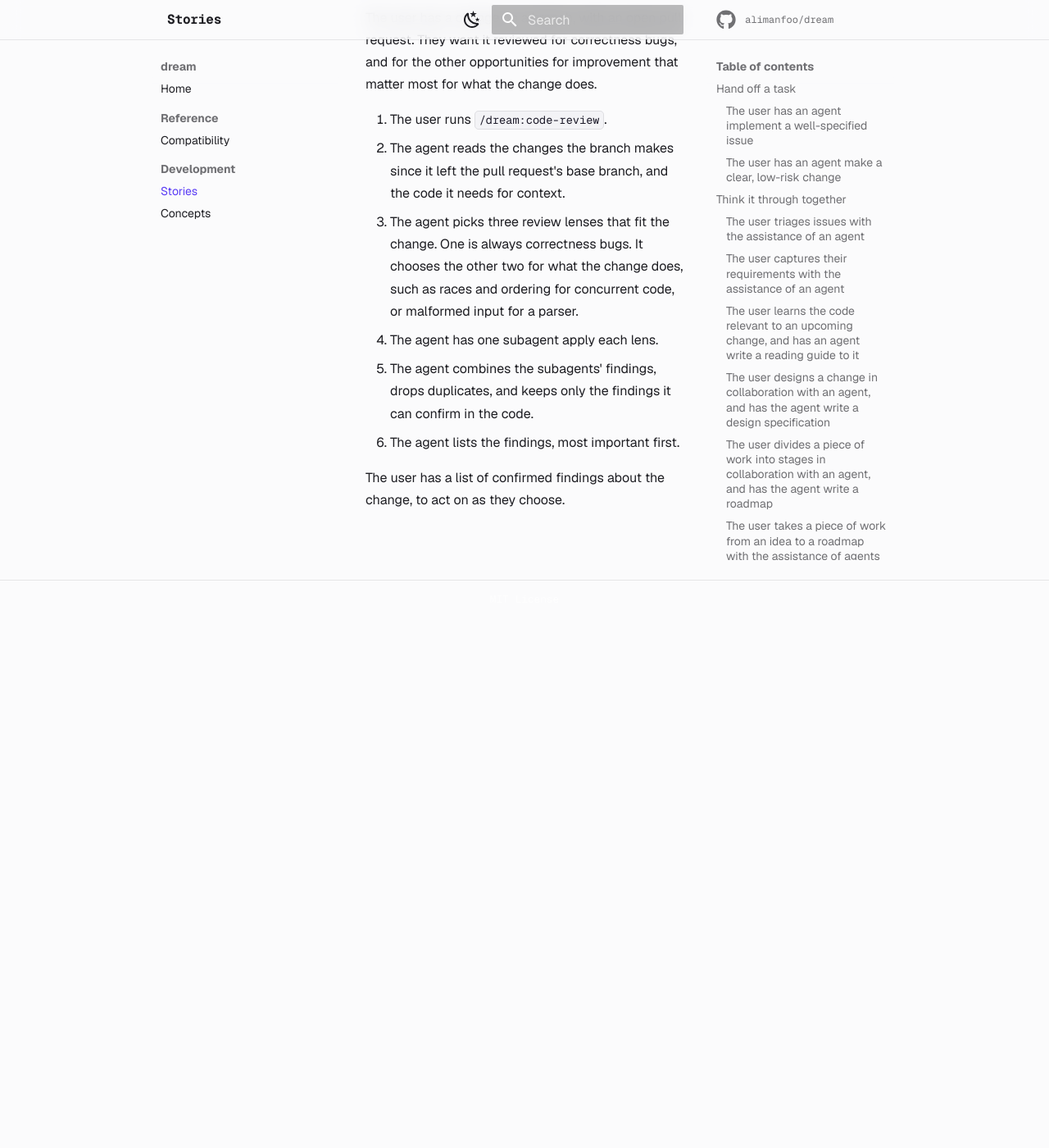
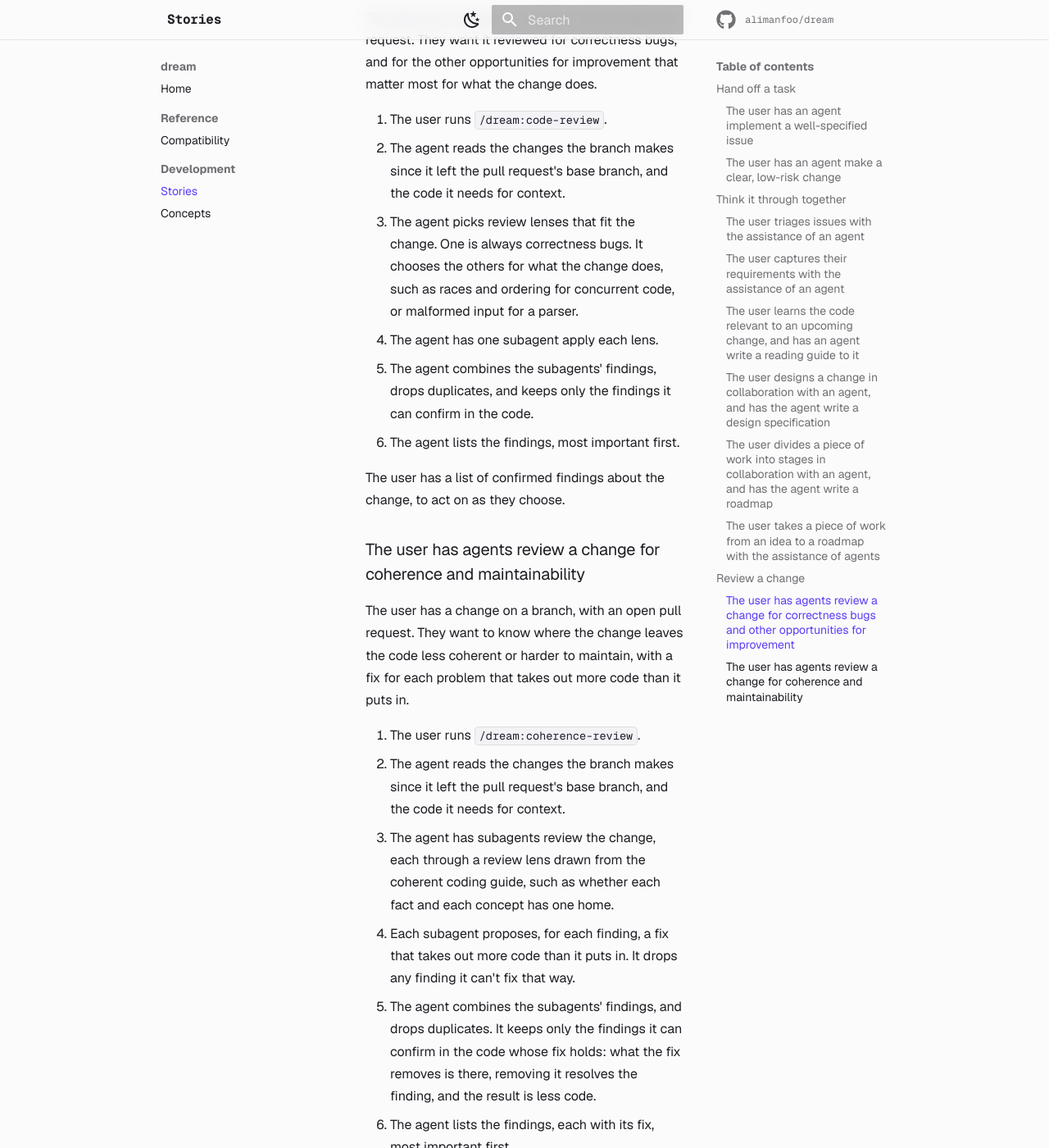
Before and after one commit to alimanfoo/dream, an MkDocs documentation site: the page built from docs/stories.md, in a window 1280 px wide and 1400 px high, scrolled down 13270 px. Shown: the whole window at 82% size. Built offline with MkDocs 1.6.1 and Material for MkDocs 9.7.7, drawn with Linux system fonts in a browser that asks for light colours; comment, search, counter and statistics services are not loaded; before the commit the page ends 14024 px from its top, so only the background shows below that; some of the changed text lies outside the part shown.

Commit message:
Add the coherence review story, and leave the lens count out
Co-Authored-By: Claude Opus 5.5 <noreply@anthropic.com>
Claude-Session: https://claude.ai/code/session_01SAXrSe6qiSN2QFtc3aSc9T

```diff
--- a/docs/stories.md
+++ b/docs/stories.md
@@ -327,9 +327,9 @@ that matter most for what the change does.
 1. The user runs `/dream:code-review`.
 2. The agent reads the changes the branch makes since it left the pull request's
    base branch, and the code it needs for context.
-3. The agent picks three review lenses that fit the change. One is always
-   correctness bugs. It chooses the other two for what the change does, such as
-   races and ordering for concurrent code, or malformed input for a parser.
+3. The agent picks review lenses that fit the change. One is always correctness
+   bugs. It chooses the others for what the change does, such as races and
+   ordering for concurrent code, or malformed input for a parser.
 4. The agent has one subagent apply each lens.
 5. The agent combines the subagents' findings, drops duplicates, and keeps only
    the findings it can confirm in the code.
@@ -337,3 +337,26 @@ that matter most for what the change does.
 
 The user has a list of confirmed findings about the change, to act on as they
 choose.
+
+### The user has agents review a change for coherence and maintainability
+
+The user has a change on a branch, with an open pull request. They want to know
+where the change leaves the code less coherent or harder to maintain, with a fix
+for each problem that takes out more code than it puts in.
+
+1. The user runs `/dream:coherence-review`.
+2. The agent reads the changes the branch makes since it left the pull request's
+   base branch, and the code it needs for context.
+3. The agent has subagents review the change, each through a review lens drawn
+   from the coherent coding guide, such as whether each fact and each concept
+   has one home.
+4. Each subagent proposes, for each finding, a fix that takes out more code than
+   it puts in. It drops any finding it can't fix that way.
+5. The agent combines the subagents' findings, and drops duplicates. It keeps
+   only the findings it can confirm in the code whose fix holds: what the fix
+   removes is there, removing it resolves the finding, and the result is less
+   code.
+6. The agent lists the findings, each with its fix, most important first.
+
+The user has a list of confirmed findings about the change, each with a fix that
+leaves less code, to act on as they choose.
```
